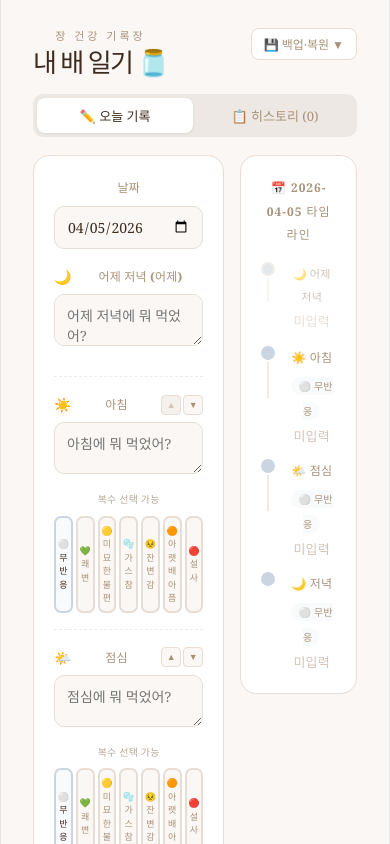
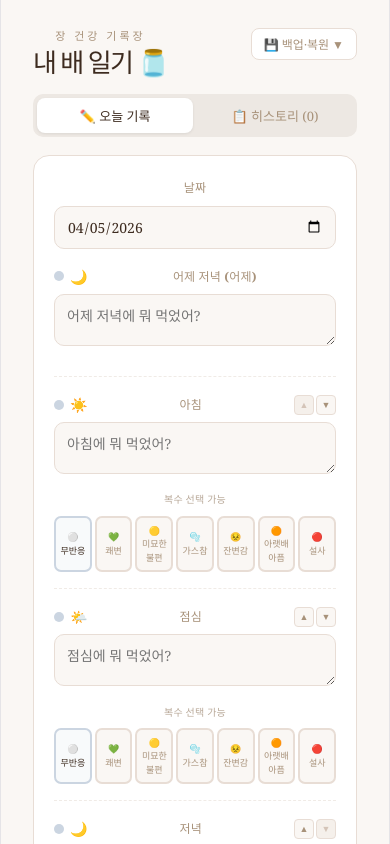
Before and after one commit to kkanbi/gut-diary, a React (Vite) app: page / in a window 390 px wide. Shown: the top 844 px of the page. Built offline with nearby package versions, Linux system fonts and the light colour scheme.

Commit message:
feat: 오늘 기록 탭 단일 컬럼으로 개선 (모바일 최적화)
2컬럼(폼+타임라인) 레이아웃 제거, 단일 컬럼으로 통합.
각 끼니 라벨 왼쪽에 displayColor dot 인라인 표시.

https://claude.ai/code/session_01Vs4A5wixdT2aaPucQaBaGB

```diff
--- a/src/App.jsx
+++ b/src/App.jsx
@@ -321,8 +321,6 @@ export default function GutDiary() {
   const mildDays  = entries.filter(e => worstSev(e) === 1).length;
   const mixedDays = entries.filter(isMixed).length;
   const badDays   = entries.filter(e => !isMixed(e) && worstSev(e) === 2).length;
-  const timelineMeals = form.meals.filter(m => !m.isPrev);
-
   return (
     <div style={{ minHeight:"100vh", background:"#faf7f4", fontFamily:"Georgia,serif", padding:"24px 32px" }}>
 
@@ -420,9 +418,7 @@ export default function GutDiary() {
 
       {/* ── LOG ── */}
       {view === "log" && (
-        <div style={{ display:"flex", gap:16, alignItems:"flex-start" }}>
-
-          <div style={{ flex:"2", minWidth:0, background:"#fff", borderRadius:16, padding:20, border:"1px solid #e8ddd5" }}>
+        <div style={{ background:"#fff", borderRadius:16, padding:20, border:"1px solid #e8ddd5" }}>
             <Label>날짜</Label>
             <input type="date" value={form.date}
               onChange={e => setForm(f => ({ ...f, date: e.target.value }))}
@@ -433,9 +429,16 @@ export default function GutDiary() {
               const isLast     = idx === form.meals.length - 1;
               const minMovable = form.meals.findIndex(m => !m.fixed);
               const syms       = meal.symptoms ?? [-1];
+              const dotColor   = meal.isPrev ? "#cbd5e1" : displayColor(syms);
+              const glow       = !meal.isPrev && sym(worstVal(syms)).sev >= 1;
               return (
                 <div key={meal.key} style={{ marginBottom:16, paddingBottom:16, borderBottom:"1px dashed #f0ebe6" }}>
                   <div style={{ display:"flex", alignItems:"center", marginBottom:6, gap:6 }}>
+                    <div style={{
+                      width:10, height:10, borderRadius:"50%", flexShrink:0,
+                      background: dotColor,
+                      boxShadow: glow ? `0 0 0 3px ${dotColor}33` : "none",
+                    }} />
                     <span style={{ fontSize:14 }}>{meal.icon}</span>
                     {isSnack ? (
                       <input value={meal.label} onChange={e => updateMeal(idx, "label", e.target.value)}
@@ -511,77 +514,6 @@ export default function GutDiary() {
                 border:"1px solid #e8ddd5", borderRadius:12, fontSize:13, fontFamily:"inherit", cursor:"pointer", marginTop:8,
               }}>취소</button>
             )}
-          </div>
-
-          {/* Timeline */}
-          <div style={{ flex:"1", minWidth:0, background:"#fff", borderRadius:16, padding:20, border:"1px solid #e8ddd5" }}>
-            <div style={{ fontSize:12, color:"#a8927a", fontWeight:600, marginBottom:16, letterSpacing:1 }}>
-              📅 {form.date} 타임라인
-            </div>
-
-            {(()=>{
-              const prev = form.meals.find(m => m.isPrev);
-              return prev && (
-                <div style={{ display:"flex", gap:12, alignItems:"flex-start", marginBottom:4, opacity:0.55 }}>
-                  <div style={{ display:"flex", flexDirection:"column", alignItems:"center" }}>
-                    <div style={{ width:10, height:10, borderRadius:"50%", background:"#cbd5e1", border:"2px solid #e8ddd5" }} />
-                    <div style={{ width:2, height:24, background:"#f0ebe6", margin:"2px 0" }} />
-                  </div>
-                  <div style={{ paddingBottom:8 }}>
-                    <div style={{ fontSize:11, color:"#a8927a" }}>🌙 어제 저녁</div>
-                    <div style={{ fontSize:13, color:"#3d2b1f", marginTop:2 }}>{prev.food || <span style={{ color:"#d4c4b8" }}>미입력</span>}</div>
-                  </div>
-                </div>
-              );
-            })()}
-
-            {timelineMeals.map((meal, i) => {
-              const syms       = meal.symptoms ?? [-1];
-              const dotColor   = displayColor(syms);
-              const worstSym   = sym(worstVal(syms));
-              const isLast     = i === timelineMeals.length - 1;
-              const activeSyms = syms.filter(v => v !== -1).map(sym);
-              return (
-                <div key={meal.key} style={{ display:"flex", gap:12, alignItems:"flex-start" }}>
-                  <div style={{ display:"flex", flexDirection:"column", alignItems:"center" }}>
-                    <div style={{
-                      width:14, height:14, borderRadius:"50%", background: dotColor,
-                      boxShadow: worstSym.sev >= 1 ? `0 0 0 3px ${dotColor}33` : "none", flexShrink:0,
-                    }} />
-                    {!isLast && <div style={{ width:2, flex:1, minHeight:36, background:"#f0ebe6", margin:"2px 0" }} />}
-                  </div>
-                  <div style={{ flex:1, paddingBottom: isLast ? 0 : 12 }}>
-                    <div style={{ fontSize:12, color:"#a8927a", marginBottom:4 }}>{meal.icon} {meal.label}</div>
-                    {activeSyms.length > 0 ? (
-                      <div style={{ display:"flex", gap:4, flexWrap:"wrap", marginBottom:4 }}>
-                        {activeSyms.map(s => (
-                          <span key={s.value} style={{ fontSize:10, padding:"2px 8px", borderRadius:10, background:s.color+"22", color:"#3d2b1f", fontWeight:600 }}>
-                            {s.emoji} {s.label}
-                          </span>
-                        ))}
-                      </div>
-                    ) : (
-                      <div style={{ marginBottom:4 }}>
-                        <span style={{ fontSize:10, padding:"2px 8px", borderRadius:10, background:"#cbd5e122", color:"#a8927a" }}>⚪ 무반응</span>
-                      </div>
-                    )}
-                    <div style={{ fontSize:13, color:"#3d2b1f", lineHeight:1.5 }}>
-                      {meal.food || <span style={{ color:"#d4c4b8" }}>미입력</span>}
-                    </div>
-                  </div>
-                </div>
-              );
-            })}
-
-            {timelineMeals.length === 0 && (
-              <div style={{ color:"#d4c4b8", fontSize:13, textAlign:"center", padding:"20px 0" }}>왼쪽에 기록하면 여기 표시돼</div>
-            )}
-            {form.note && (
-              <div style={{ marginTop:16, padding:"10px 12px", background:"#faf7f4", borderRadius:10, fontSize:12, color:"#6b7280" }}>
-                📝 {form.note}
-              </div>
-            )}
-          </div>
         </div>
       )}
 
```
